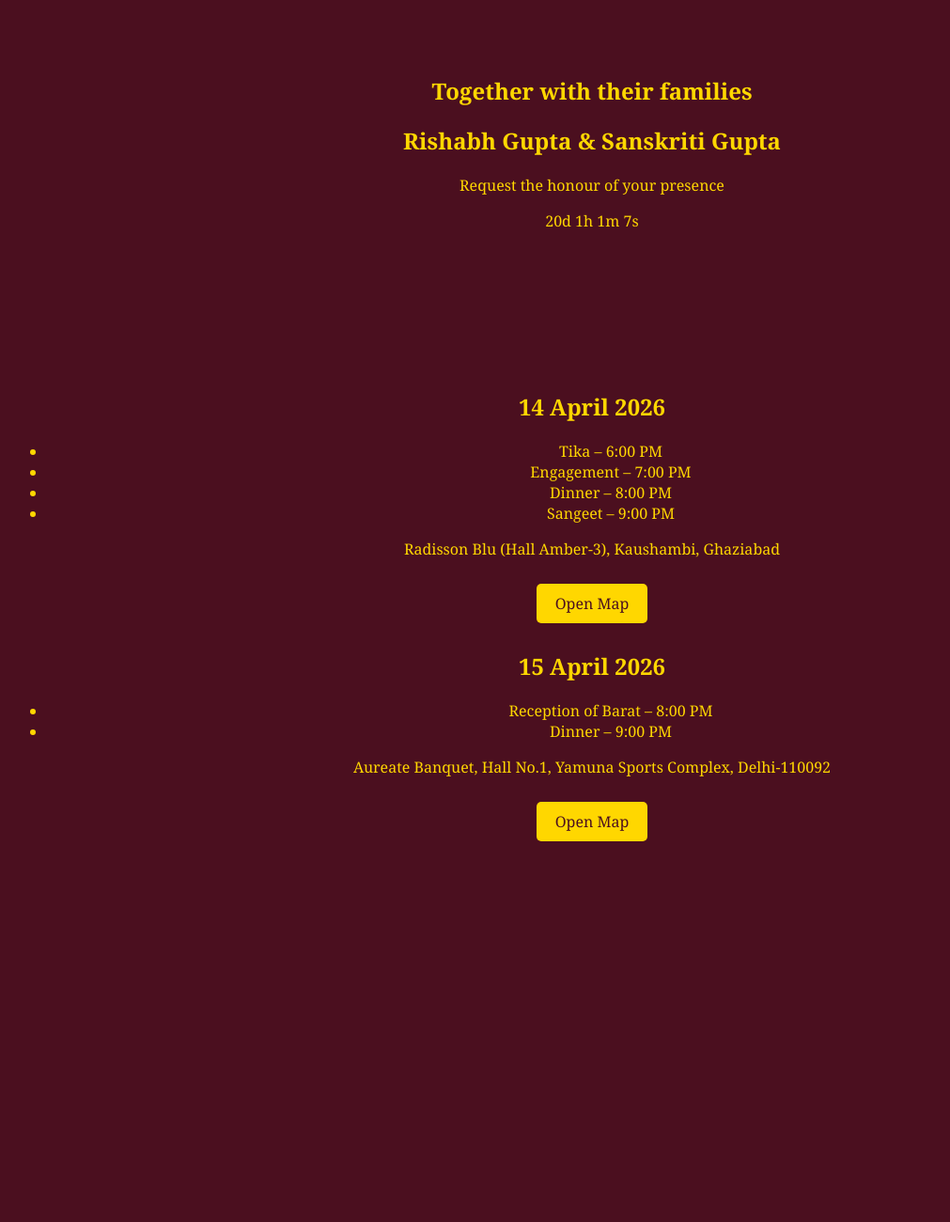
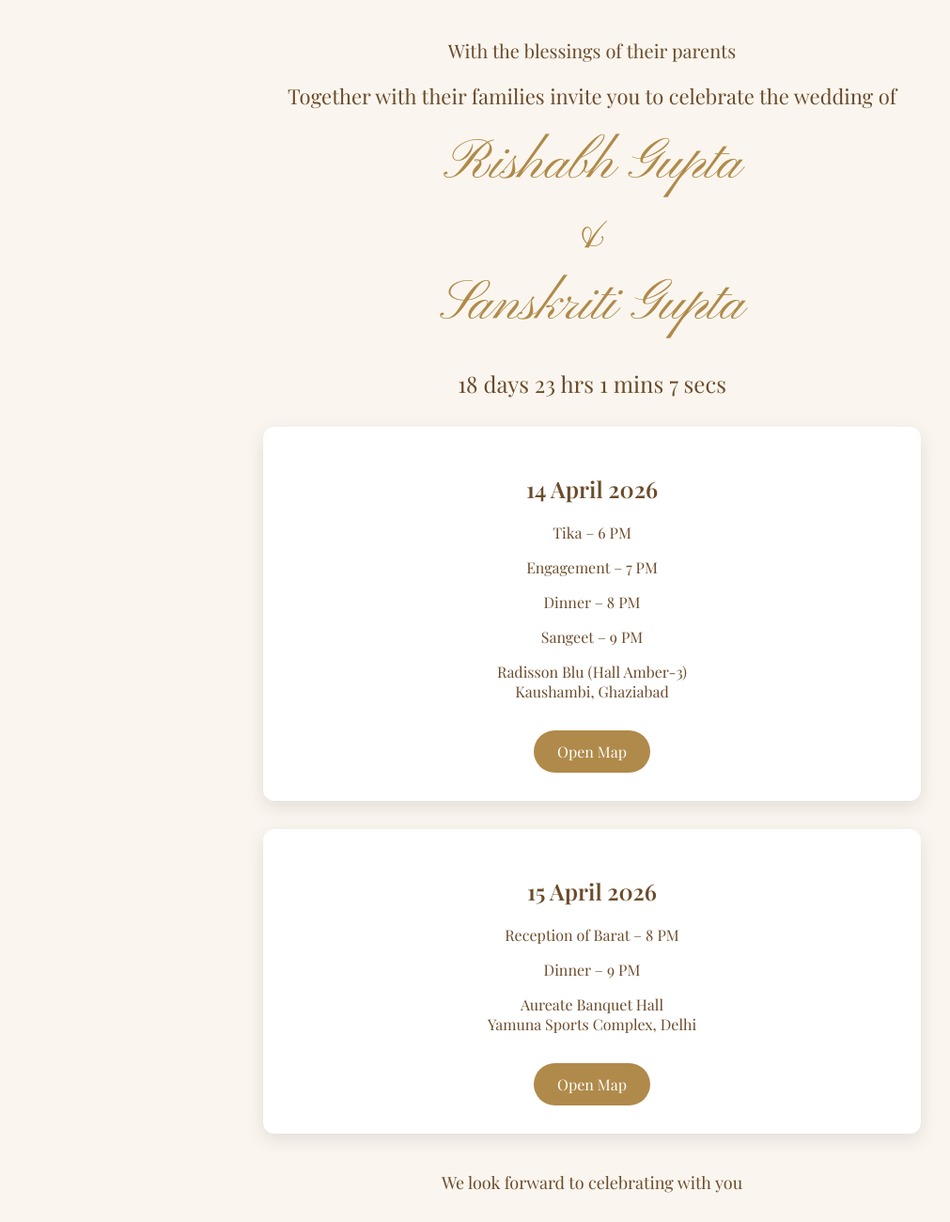
Before and after one commit to rishitag10/rishabh-sanskriti-wedding, a plain HTML site: page index.html in a window 1280 px wide. Shown: the part 40-1340 px from the top of the page at 94% size, without its empty margins (10-1021 px from the left). Before the commit the page ends 995 px from the top, so only its background shows below. Drawn offline with nearby package versions, Linux system fonts and the light colour scheme.

Commit message:
Update index.html

```diff
--- a/index.html
+++ b/index.html
@@ -1,41 +1,167 @@
-
 <!DOCTYPE html>
 <html lang="en">
 <head>
 <meta charset="UTF-8">
 <meta name="viewport" content="width=device-width, initial-scale=1.0">
 <title>Rishabh & Sanskriti Wedding</title>
-<link rel="stylesheet" href="styles.css">
+
+<link href="https://fonts.googleapis.com/css2?family=Playfair+Display:wght@400;600&family=Pinyon+Script&display=swap" rel="stylesheet">
+
+<style>
+
+body{
+margin:0;
+font-family:'Playfair Display',serif;
+background:#faf6ef;
+color:#6b4b2a;
+text-align:center;
+}
+
+.container{
+max-width:700px;
+margin:auto;
+padding:40px 20px;
+}
+
+.blessing{
+font-size:20px;
+margin-top:40px;
+}
+
+.invite{
+margin-top:20px;
+font-size:22px;
+}
+
+.names{
+font-family:'Pinyon Script',cursive;
+font-size:60px;
+margin:20px 0;
+color:#b08a4a;
+}
+
+.countdown{
+font-size:24px;
+margin:30px 0;
+}
+
+.card{
+background:white;
+padding:30px;
+margin:30px 0;
+border-radius:12px;
+box-shadow:0px 6px 20px rgba(0,0,0,0.1);
+}
+
+.button{
+display:inline-block;
+margin-top:15px;
+padding:12px 25px;
+background:#b08a4a;
+color:white;
+text-decoration:none;
+border-radius:30px;
+}
+
+.footer{
+margin:40px 0;
+font-size:18px;
+}
+
+</style>
+
 </head>
+
 <body>
 
-<section class="hero">
-<h1>Together with their families</h1>
-<h2>Rishabh Gupta & Sanskriti Gupta</h2>
-<p>Request the honour of your presence</p>
-<div id="countdown"></div>
-</section>
+<div class="container">
 
-<section class="events">
+<div class="blessing">
+With the blessings of their parents
+</div>
+
+<div class="invite">
+Together with their families invite you to celebrate the wedding of
+</div>
+
+<div class="names">
+Rishabh Gupta<br>&<br>Sanskriti Gupta
+</div>
+
+<div id="countdown" class="countdown"></div>
+
+<div class="card">
+
 <h2>14 April 2026</h2>
-<ul>
-<li>Tika – 6:00 PM</li>
-<li>Engagement – 7:00 PM</li>
-<li>Dinner – 8:00 PM</li>
-<li>Sangeet – 9:00 PM</li>
-</ul>
-<p>Radisson Blu (Hall Amber‑3), Kaushambi, Ghaziabad</p>
-<a href="https://maps.google.com?q=Radisson+Blu+Kaushambi+Ghaziabad" target="_blank">Open Map</a>
+
+<p>Tika – 6 PM</p>
+<p>Engagement – 7 PM</p>
+<p>Dinner – 8 PM</p>
+<p>Sangeet – 9 PM</p>
+
+<p>
+Radisson Blu (Hall Amber-3)<br>
+Kaushambi, Ghaziabad
+</p>
+
+<a class="button"
+href="https://maps.google.com?q=Radisson+Blu+Kaushambi"
+target="_blank">
+Open Map
+</a>
+
+</div>
+
+<div class="card">
 
 <h2>15 April 2026</h2>
-<ul>
-<li>Reception of Barat – 8:00 PM</li>
-<li>Dinner – 9:00 PM</li>
-</ul>
-<p>Aureate Banquet, Hall No.1, Yamuna Sports Complex, Delhi‑110092</p>
-<a href="https://maps.google.com?q=Yamuna+Sports+Complex+Delhi" target="_blank">Open Map</a>
-</section>
 
-<script src="script.js"></script>
+<p>Reception of Barat – 8 PM</p>
+<p>Dinner – 9 PM</p>
+
+<p>
+Aureate Banquet Hall<br>
+Yamuna Sports Complex, Delhi
+</p>
+
+<a class="button"
+href="https://maps.google.com?q=Yamuna+Sports+Complex+Delhi"
+target="_blank">
+Open Map
+</a>
+
+</div>
+
+<div class="footer">
+We look forward to celebrating with you
+</div>
+
+</div>
+
+<script>
+
+var countDownDate=new Date("April 14, 2026 18:00:00").getTime();
+
+var x=setInterval(function(){
+
+var now=new Date().getTime();
+
+var distance=countDownDate-now;
+
+var days=Math.floor(distance/(1000*60*60*24));
+
+var hours=Math.floor((distance%(1000*60*60*24))/(1000*60*60));
+
+var minutes=Math.floor((distance%(1000*60*60))/(1000*60));
+
+var seconds=Math.floor((distance%(1000*60))/1000);
+
+document.getElementById("countdown").innerHTML=
+days+" days "+hours+" hrs "+minutes+" mins "+seconds+" secs ";
+
+},1000);
+
+</script>
+
 </body>
 </html>
```
